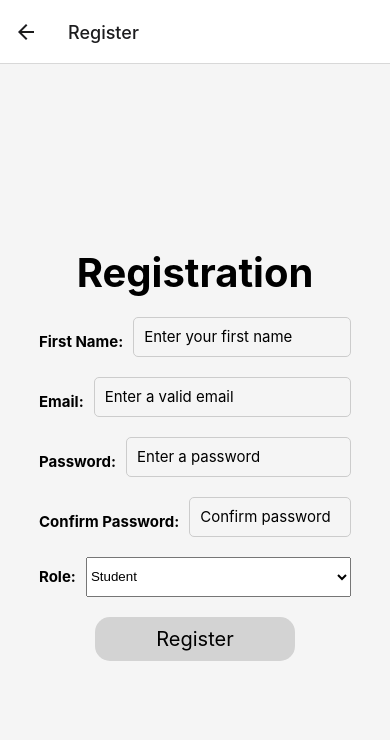
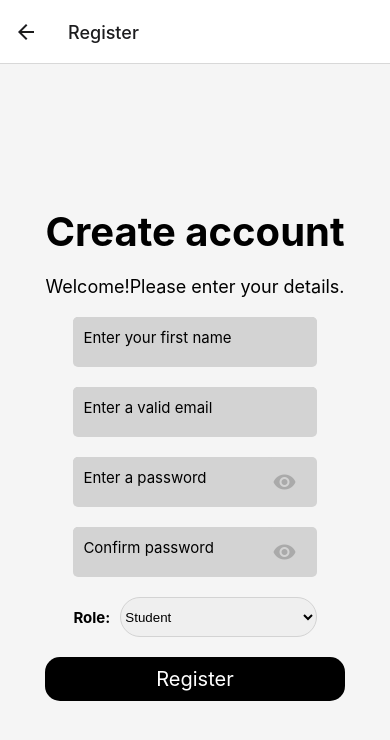
Before and after one commit to ShalomObongo/Student-Sphere, a React Native app in the folder main-project/: screen /Registration in a window 390 px wide. Shown: the top 740 px of the page. Built offline with nearby package versions, Linux system fonts and the light colour scheme.

Commit message:
improved the UI

```diff
--- a/main-project/package.json
+++ b/main-project/package.json
@@ -10,6 +10,7 @@
   },
   "dependencies": {
     "@expo/metro-runtime": "~3.2.1",
+    "@expo/vector-icons": "^14.0.2",
     "@react-native-async-storage/async-storage": "^1.23.1",
     "@react-native-firebase/app": "^20.0.0",
     "@react-native-firebase/auth": "^20.0.0",
--- a/main-project/screens/DashboardScreen.js
+++ b/main-project/screens/DashboardScreen.js
@@ -95,14 +95,14 @@ const styles = StyleSheet.create({
     fontSize: 20
   },
   logout:{
-    width: 200,
+    width: 300,
     padding: 10,
     backgroundColor: 'grey',
     borderRadius: 15,
     alignItems: 'center',
     marginTop: 10,
     position:'absolute',
-    bottom:10,
+    bottom:30,
   },
   logoutTxt:{
     fontWeight: 'bold',
--- a/main-project/screens/HomeScreen.js
+++ b/main-project/screens/HomeScreen.js
@@ -42,16 +42,17 @@ const styles = StyleSheet.create({
   },
 
   loginBtn:{
-    width: 200,
+    width: 300,
     padding: 10,
     backgroundColor: 'lightgrey',
     borderRadius: 15,
     alignItems: 'center',
-    marginTop: 10
+    marginTop: 20,
+    marginBottom:20
   },
 
   registerBtn:{
-    width: 200,
+    width: 300,
     padding: 10,
     backgroundColor: '#7fffd4',
     borderRadius: 15,
--- a/main-project/screens/LoginScreen.js
+++ b/main-project/screens/LoginScreen.js
@@ -3,11 +3,13 @@ import { KeyboardAvoidingView, View, Text, TextInput, Alert, TouchableOpacity, S
 import { auth } from '../firebase';
 import { signInWithEmailAndPassword, sendPasswordResetEmail } from 'firebase/auth';
 import { useNavigation } from '@react-navigation/native';
+import { MaterialCommunityIcons } from '@expo/vector-icons';
 
 const LoginScreen = () => {
   const [email, setEmail] = useState('');
   const [password, setPassword] = useState('');
   const navigation = useNavigation();
+  const [showPassword, setShowPassword] = useState(false);
 
   const handleLogin = () => {
     signInWithEmailAndPassword(auth, email, password)
@@ -35,12 +37,17 @@ const LoginScreen = () => {
       .catch((error) => Alert.alert('Error', error.message));
   };
 
+  const toggleShowPassword = () => {
+    setShowPassword(!showPassword);
+  };
+
   return (
     <KeyboardAvoidingView style={styles.container} behavior="padding">
       <View style={styles.container}>
-        <Text style={styles.title}>Login</Text>
+        <Text style={styles.title}>Log in to your account</Text>
+        <Text style={styles.secondtitle}>Welcome back! Please enter your details</Text>
         <View style={styles.inputBox}>
-          <Text style={styles.text}>Email:</Text>
+          {/* <Text style={styles.text}>Email:</Text> */}
           <TextInput
             style={styles.input}
             placeholder="Enter valid email"
@@ -51,13 +58,20 @@ const LoginScreen = () => {
           />
         </View>
         <View style={styles.inputBox}>
-          <Text style={styles.text}>Password:</Text>
+          {/* <Text style={styles.text}>Password:</Text> */}
           <TextInput
             style={styles.input}
             placeholder="Enter password"
-            secureTextEntry
+            secureTextEntry={!showPassword}
             value={password}
             onChangeText={setPassword}
+          />
+          <MaterialCommunityIcons
+            name={showPassword ? 'eye-off' : 'eye'}
+            size={24}
+            color="#aaa"
+            style={styles.icon}
+            onPress={toggleShowPassword}
           />
         </View>
         <TouchableOpacity style={styles.loginBtn} onPress={handleLogin}>
@@ -83,27 +97,38 @@ const styles = StyleSheet.create({
     fontWeight: 'bold',
     marginBottom: 20,
   },
+  secondtitle:{
+    fontSize: 18,
+    // fontWeight: 'bold',
+    marginBottom: 20,
+    // color:'grey'
+    // alignItems:'flex-start'
+  },
   input: {
     flex: 1,
     width: '100%',
     height: 60,
     fontSize: 18,
-    borderWidth: 1,
+    borderWidth: 0,
     borderColor: '#ccc',
     borderRadius: 5,
     marginBottom: 10,
     padding: 10,
+    backgroundColor:'lightgray',
+    color:'black'
   },
   inputBox: {
     flexDirection: 'row',
     alignItems: 'center',
-    marginBottom: 10,
+    marginBottom: 20,
     width: '80%',
+    backgroundColor:'lightgray',
+    borderRadius:10
   },
   loginBtn: {
-    width: 200,
+    width: 300,
     padding: 10,
-    backgroundColor: 'lightgrey',
+    backgroundColor: 'black',
     borderRadius: 15,
     alignItems: 'center',
     marginTop: 10,
@@ -113,9 +138,9 @@ const styles = StyleSheet.create({
     fontSize: 20,
   },
   resetBtn: {
-    width: 200,
+    width: 300,
     padding: 10,
-    backgroundColor: '#ffcccc',
+    backgroundColor: 'red',
     borderRadius: 15,
     alignItems: 'center',
     marginTop: 10,
@@ -129,6 +154,9 @@ const styles = StyleSheet.create({
     fontSize: 20,
     marginRight: 10,
   },
+  icon:{
+    marginRight:10
+  }
 });
 
 export default LoginScreen;
--- a/main-project/screens/RegistrationScreen.js
+++ b/main-project/screens/RegistrationScreen.js
@@ -6,6 +6,7 @@ import { createUserWithEmailAndPassword, sendEmailVerification} from 'firebase/a
 import { useNavigation } from '@react-navigation/native';
 import { doc, setDoc } from 'firebase/firestore';
 import { Picker } from '@react-native-picker/picker';
+import { MaterialCommunityIcons } from '@expo/vector-icons';
 
 const RegistrationScreen = () => {
   const [email, setEmail] = useState('');
@@ -15,6 +16,9 @@ const RegistrationScreen = () => {
   const [role, setRole] = useState('student');
   const [status,setStatus]=useState('');
   const navigation = useNavigation();
+  const [showPassword, setShowPassword] = useState(false);
+  const [showConfirmation, setShowConfirm] = useState(false);
+
 
   const validatePassword = (password) => {
     const minLength = /.{8,}/;
@@ -80,13 +84,22 @@ const RegistrationScreen = () => {
     }
   };
 
+  const toggleShowPassword = () => {
+    setShowPassword(!showPassword);
+  };
+  const toggleConfirm = () => {
+    setShowConfirm(!showConfirmation);
+  };
+
+
+
   return (
     <KeyboardAvoidingView style={styles.container} behavior="padding">
       <View style={styles.container}>
-        <Text style={styles.title}>Registration</Text>
-
+        <Text style={styles.title}>Create account</Text>
+        <Text style={styles.secondtitle}>Welcome!Please enter your details.</Text>
         <View style={styles.inputBox}>
-          <Text style={styles.text}>First Name:</Text>
+          {/* <Text style={styles.text}>First Name:</Text> */}
           <TextInput
             style={styles.input}
             placeholder="Enter your first name"
@@ -95,7 +108,7 @@ const RegistrationScreen = () => {
           />
         </View>
         <View style={styles.inputBox}>
-          <Text style={styles.text}>Email:</Text>
+          {/* <Text style={styles.text}>Email:</Text> */}
           <TextInput
             style={styles.input}
             placeholder="Enter a valid email"
@@ -106,26 +119,47 @@ const RegistrationScreen = () => {
           />
         </View>
         <View style={styles.inputBox}>
-          <Text style={styles.text}>Password:</Text>
+          {/* <Text style={styles.text}>Password:</Text> */}
           <TextInput
             style={styles.input}
             placeholder="Enter a password"
-            secureTextEntry
+            secureTextEntry={!showPassword}
             value={password}
             onChangeText={setPassword}
           />
+          <MaterialCommunityIcons
+            name={showPassword ? 'eye-off' : 'eye'}
+            size={24}
+            color="#aaa"
+            style={styles.icon}
+            onPress={toggleShowPassword}
+          />
         </View>
         <View style={styles.inputBox}>
-          <Text style={styles.text}>Confirm Password:</Text>
+          {/* <Text style={styles.text}>Confirm Password:</Text> */}
           <TextInput
             style={styles.input}
             placeholder="Confirm password"
-            secureTextEntry
+            secureTextEntry={!showConfirmation}
             value={confirmPassword}
             onChangeText={setConfirmPassword}
           />
+          <MaterialCommunityIcons
+            name={showConfirmation ? 'eye-off' : 'eye'}
+            size={24}
+            color="#aaa"
+            style={styles.icon}
+            onPress={toggleConfirm}
+          />
         </View>
-        <View style={styles.inputBox}>
+        <View
+          style={{
+          flexDirection: 'row',
+          alignItems: 'center',
+          marginBottom: 10,
+          width: '80%',
+          }}
+        >
           <Text style={styles.text}>Role:</Text>
           <Picker
             selectedValue={role}
@@ -158,6 +192,13 @@ const styles = StyleSheet.create({
     fontWeight: 'bold',
     marginBottom: 20,
   },
+  secondtitle:{
+    fontSize: 18,
+    // fontWeight: 'bold',
+    marginBottom: 20,
+    // color:'grey'
+    // alignItems:'flex-start'
+  },
   input: {
     flex: 1,
     width: '80%',
@@ -168,27 +209,35 @@ const styles = StyleSheet.create({
     marginBottom: 10,
     padding: 10,
     fontSize: 15,
+    backgroundColor:'lightgray',
+    color:'black',
+    borderWidth: 0,
   },
   inputBox: {
     flexDirection: 'row',
     alignItems: 'center',
     marginBottom: 10,
     width: '80%',
+    backgroundColor:'lightgray',
+    borderRadius:5,
+    marginBottom:20
   },
   picker: {
     height: 40,
     flex: 1,
+    borderRadius:20,
+    borderColor:'lightgray'
   },
   registerBtn: {
-    width: 200,
+    width: 300,
     padding: 10,
-    backgroundColor: 'lightgrey',
+    backgroundColor: 'black',
     borderRadius: 15,
     alignItems: 'center',
     marginTop: 10,
   },
   registerbtnTxt: {
-    color: 'black',
+    color: 'white',
     fontSize: 20,
   },
   text: {
@@ -196,6 +245,9 @@ const styles = StyleSheet.create({
     fontSize: 15,
     marginRight: 10,
   },
+  icon:{
+    marginRight:20
+  }
 });
 
 export default RegistrationScreen;
```
Also changed, not shown: 1 other file (tests, documents, lock files or other folders).
